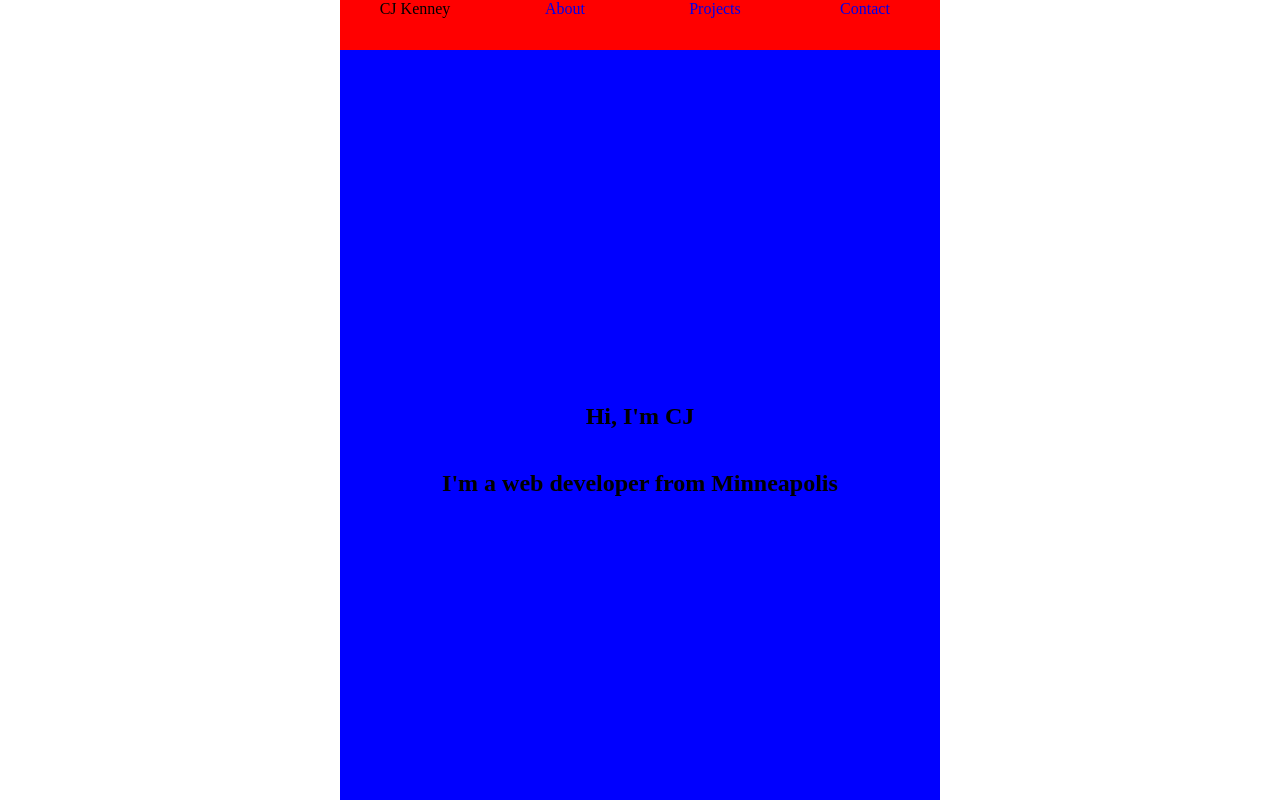
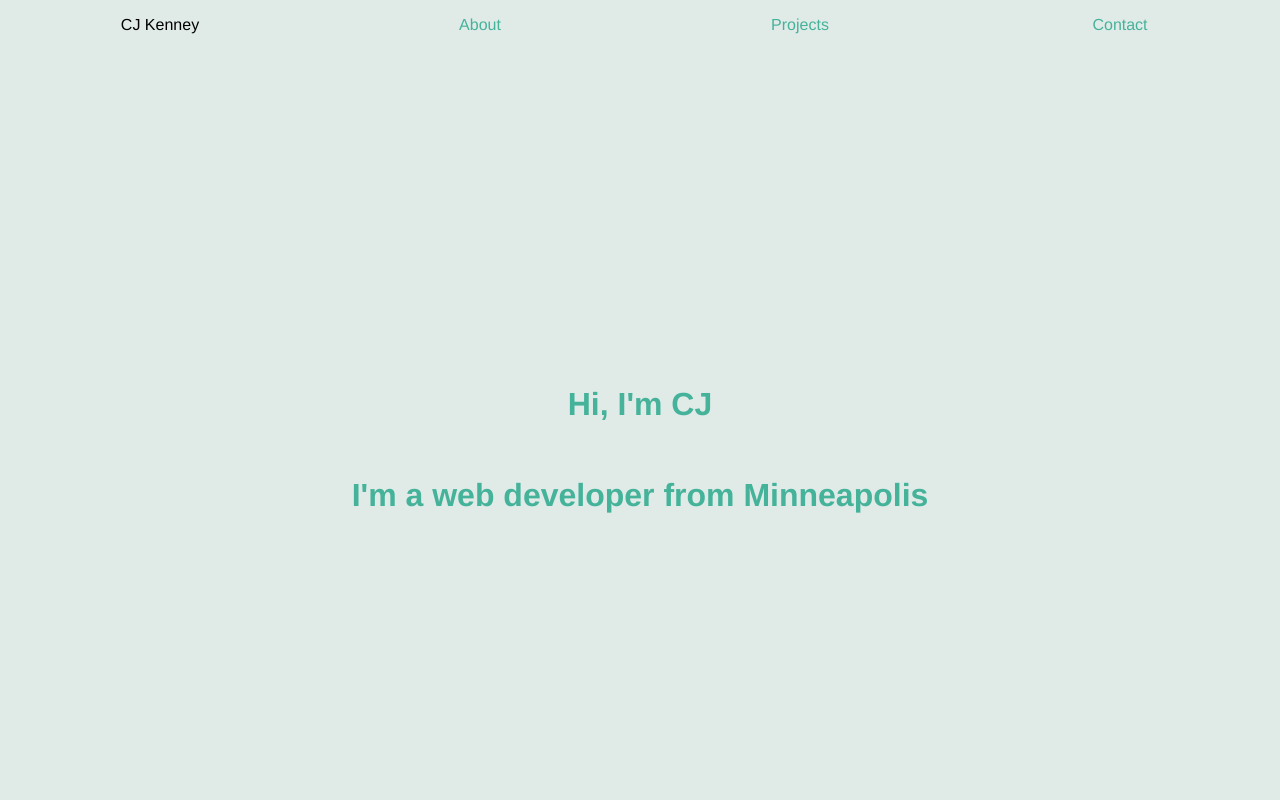
Before and after one commit to cjkenney/website, a Gatsby site: page / in a window 1280 px wide. Shown: the top 800 px of the page. Built offline with nearby package versions, Linux system fonts and the light colour scheme; Gatsby itself is replaced by a stand-in of ours.

Commit message:
change fonts, add color

```diff
--- a/src/components/AboutMe.js
+++ b/src/components/AboutMe.js
@@ -3,7 +3,6 @@ import styled from 'styled-components';
 
 const StyledAboutMe = styled.section`
   height: 700px;
-  background-color: green;
 `;
 
 class AboutMe extends Component {
--- a/src/components/Intro.js
+++ b/src/components/Intro.js
@@ -3,19 +3,31 @@ import styled from 'styled-components';
 
 const IntroContainer = styled.section`
   height: 100vh;
-  background-color: blue;
+  background-color: #e0ebe8;
   display: flex;
   flex-direction: column;
   justify-content: center;
   align-items: center;
 `;
 
+const Heading = styled.h1`
+  font-size: 2rem;
+  color: #45b29a;
+`;
+
+const HeadingDescription = styled.h1`
+  font-size: 2rem;
+  color: #45b29a;
+`;
+
 class Intro extends Component {
   render() {
     return (
       <IntroContainer id="intro">
-        <h1>Hi, I'm CJ</h1>
-        <h2>I'm a web developer from Minneapolis</h2>
+        <Heading>Hi, I'm CJ</Heading>
+        <HeadingDescription>
+          I'm a web developer from Minneapolis
+        </HeadingDescription>
       </IntroContainer>
     );
   }
--- a/src/components/Nav.js
+++ b/src/components/Nav.js
@@ -4,14 +4,21 @@ import styled from 'styled-components';
 const Navbar = styled.div`
   height: 50px;
   width: 100%;
-  background-color: red;
+  background: #e0ebe8;
   display: grid;
   grid-template-columns: 1fr 1fr 1fr 1fr;
   justify-items: center;
+  align-items: center;
 `;
 
 const Link = styled.a`
   text-decoration: none;
+  color: #45b29a;
+  transition: all 0.3s ease-in-out;
+
+  :hover {
+    color: #21564b;
+  }
 `;
 
 class Nav extends Component {
--- a/src/pages/index.js
+++ b/src/pages/index.js
@@ -10,12 +10,13 @@ body {
   width: 100%;
   margin: 0;
   padding: 0;
+  font-family: 'Helvetica';
 }
 `;
 
 const Container = styled.div`
-  margin: 0 auto;
-  max-width: 600px;
+  /* margin: 0 auto;
+  max-width: 600px; */
 `;
 
 export default () => (
```
